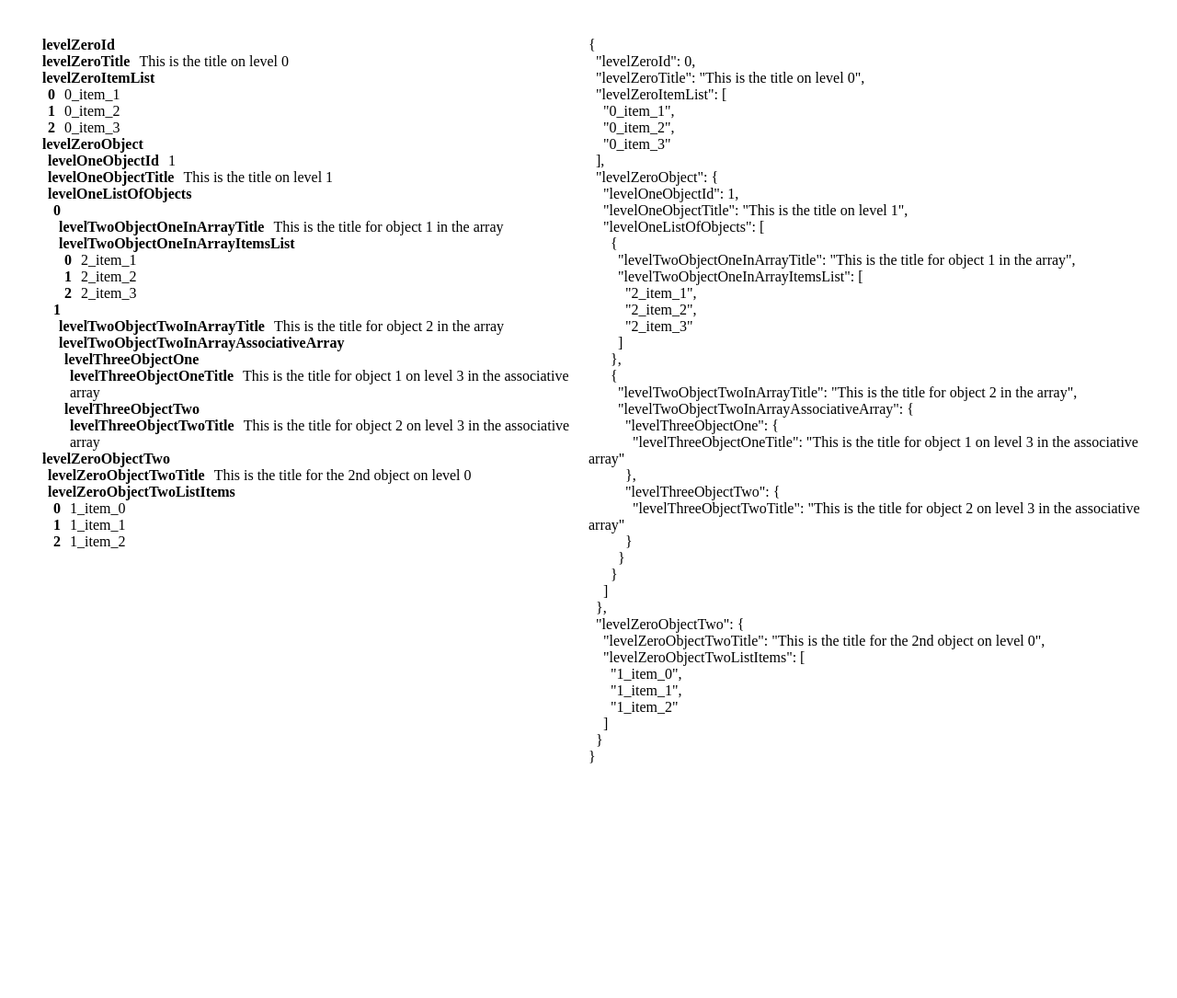
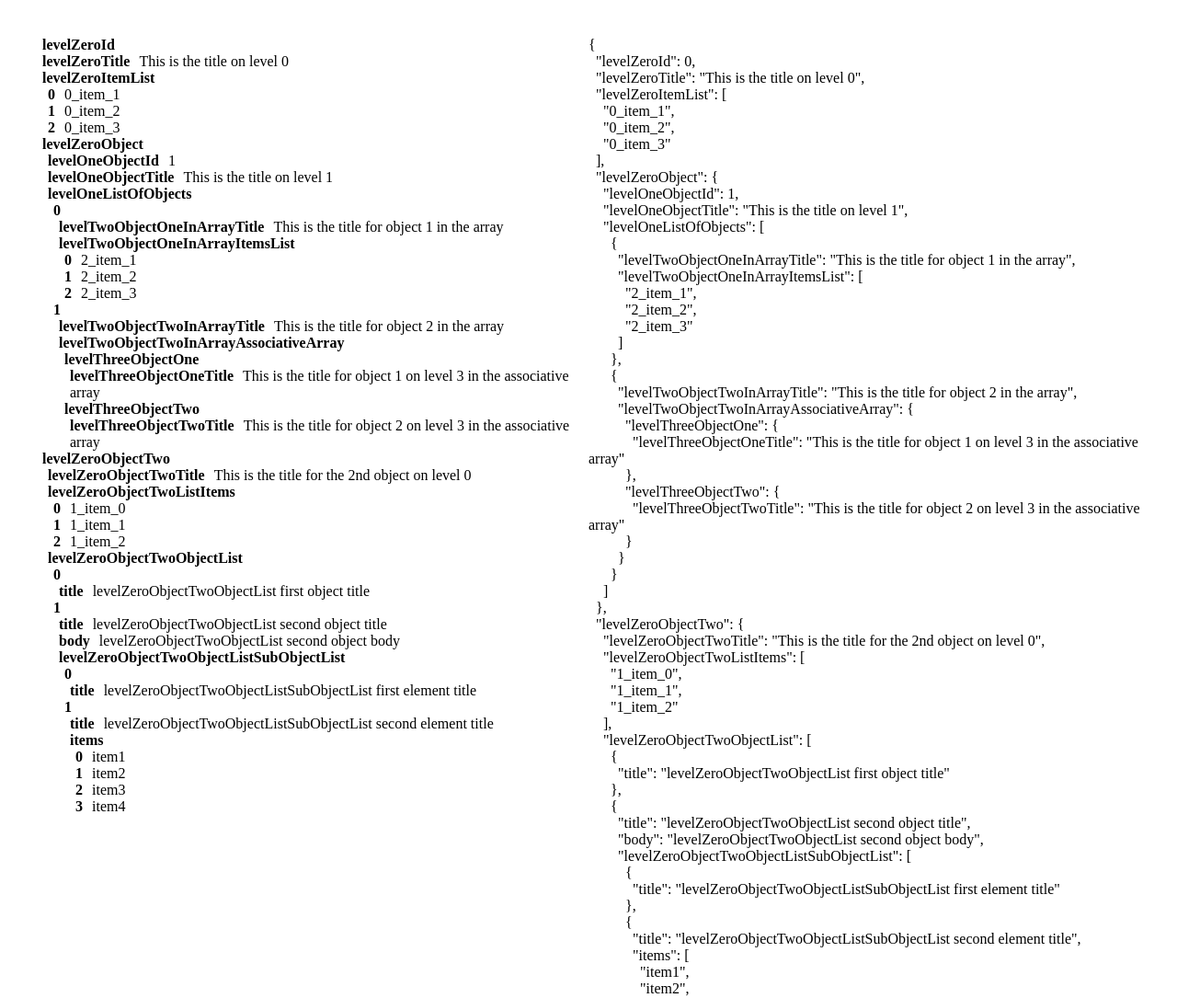
Before and after one commit to szitastamas/json-prop-selector, a plain HTML site: page index.html in a window 1280 px wide. Shown: the top 1085 px of the page at 92% size. Before the commit the page ends 872 px from the top, so only its background shows below. Drawn offline with Linux system fonts and the light colour scheme.

Commit message:
Made json object more complicated to test multi-level nested arrays and objects

```diff
--- a/main.js
+++ b/main.js
@@ -25,7 +25,25 @@ const json = {
     },
     levelZeroObjectTwo: {
         levelZeroObjectTwoTitle: "This is the title for the 2nd object on level 0",
-        levelZeroObjectTwoListItems: ["1_item_0", "1_item_1", "1_item_2"]
+        levelZeroObjectTwoListItems: ["1_item_0", "1_item_1", "1_item_2"],
+        levelZeroObjectTwoObjectList: [
+            {
+                title: "levelZeroObjectTwoObjectList first object title"
+            },
+            {
+                title: "levelZeroObjectTwoObjectList second object title",
+                body: "levelZeroObjectTwoObjectList second object body",
+                levelZeroObjectTwoObjectListSubObjectList: [
+                    {
+                        title: "levelZeroObjectTwoObjectListSubObjectList first element title"
+                    },
+                    {
+                        title: "levelZeroObjectTwoObjectListSubObjectList second element title",
+                        items: ["item1", "item2", "item3", "item4"]
+                    },
+                ]
+            },
+        ]
     }
 }
 
@@ -100,7 +118,6 @@ class KeyValuePair {
 
         let parent = this.parent;
         while(parent){
-            console.log("CALCULATING PARENTS....", parent)
             parents.push(parent.name);
             parent = parent.parent;
         }
--- a/style.css
+++ b/style.css
@@ -46,6 +46,10 @@
     margin-left: 36px;
 }
 
+[data-depth="7"]{
+    margin-left: 42px;
+}
+
 .json-row-value:hover{
     background: rgba(144, 238, 144, 0.507);
 }
```
